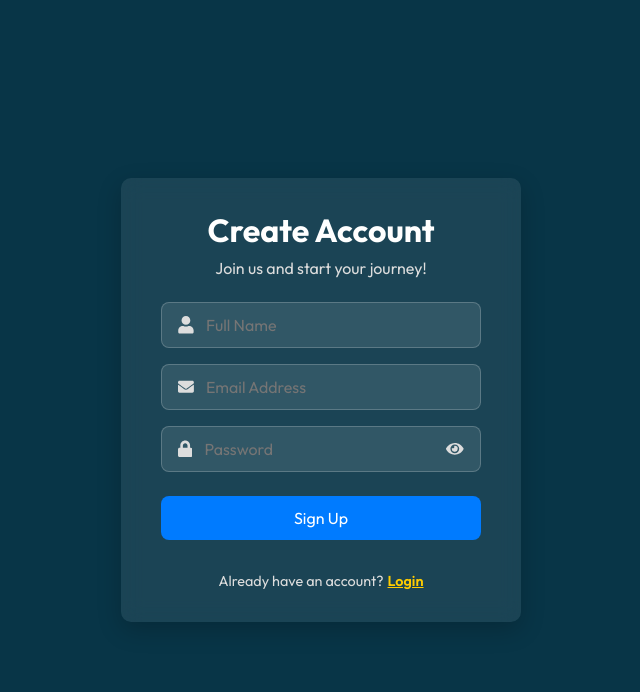
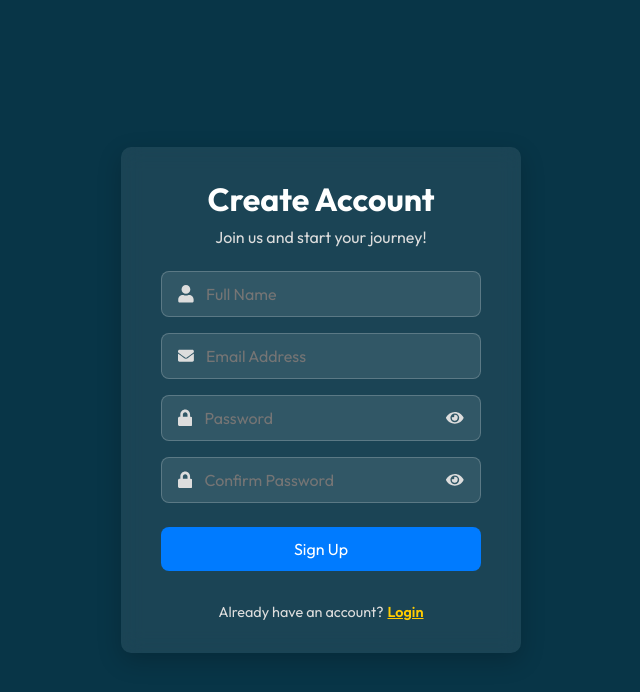
Before and after one commit to amanj18/Complete-Auth, a React (Vite) app in the folder frontend/: page /signup in a window 1280 px wide. Shown: the top 692 px of the page, without its empty margins (319-959 px from the left). Built offline with nearby package versions, Linux system fonts and the light colour scheme; no server answers.

Commit message:
feat:added confirm password feild

```diff
--- a/frontend/src/common/formValidation.js
+++ b/frontend/src/common/formValidation.js
@@ -41,16 +41,14 @@ export const resetPasswordSchema = yup.object().shape({
 });
 
 export const signupSchema = yup.object().shape({
-  name: yup
-    .string()
-    .required("Full Name is required")
-    .min(3, "Name must be at least 3 characters"),
-  email: yup
-    .string()
-    .email("Invalid email format")
-    .required("Email is required"),
+  name: yup.string().required("Full name is required"),
+  email: yup.string().email("Invalid email format").required("Email is required"),
   password: yup
     .string()
     .required("Password is required")
-    .min(6, "Password must be at least 6 characters")
+    .min(6, "Password must be at least 6 characters"),
+  confirmPassword: yup
+    .string()
+    .oneOf([yup.ref("password")], "Passwords do not match")
+    .required("Please confirm your password"),
 });
--- a/frontend/src/pages/Signup.jsx
+++ b/frontend/src/pages/Signup.jsx
@@ -17,7 +17,6 @@ import AuthInput from "../components/AuthInput";
 import AuthButton from "../components/Button";
 import PasswordStrengthMeter from "../components/PassStrengthMeter";
 
-
 const Signup = () => {
   const { backendUrl, setIsLoggedIn, getUserData } = useContext(AppContent);
   const navigate = useNavigate();
@@ -26,14 +25,14 @@ const {
     register,
     handleSubmit,
     watch,
-  formState: { errors }
+    formState: { errors },
   } = useForm({
     resolver: yupResolver(signupSchema),
     defaultValues: {
       name: "",
       email: "",
-    password: ""
-  }
+      password: "",
+    },
   });
 
   const passwordValue = watch("password");
@@ -89,6 +88,14 @@ const passwordValue = watch("password");
 
             <PasswordStrengthMeter password={passwordValue} />
 
+            <AuthInput
+              icon={FaLock}
+              type="password"
+              placeholder="Confirm Password"
+              registerProps={register("confirmPassword")}
+              error={errors.confirmPassword?.message}
+            />
+
             <AuthButton text={TEXT.SIGNUP} />
 
             <p className="auth__footer">
@@ -98,6 +105,7 @@ const passwordValue = watch("password");
               </Link>
             </p>
           </form>
+
         </div>
       </div>
     </>
```
Lines whose indentation alone changed are shown as unchanged.
